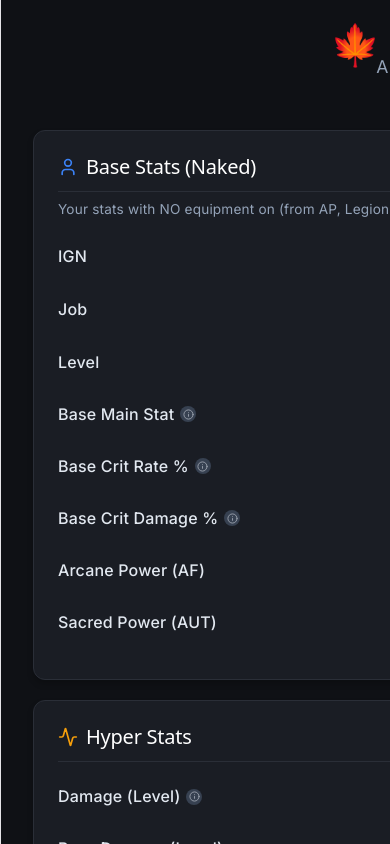
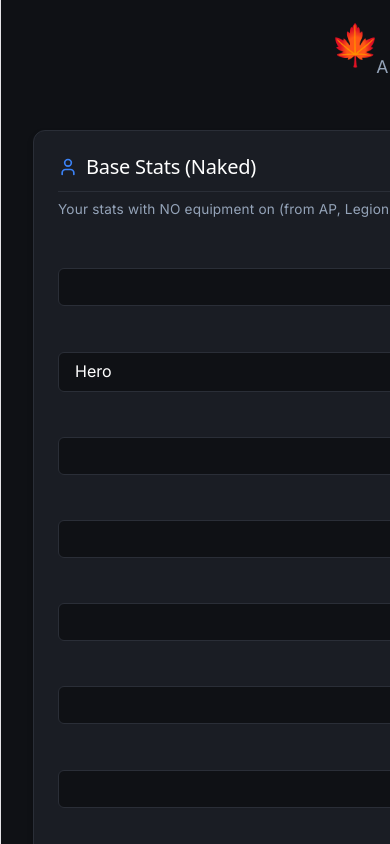
Before and after one commit to AlmogB45/maplestory-companion, a React (Vite) app: page / in a window 390 px wide. Shown: the top 844 px of the page. Built offline with nearby package versions, Linux system fonts and the light colour scheme.

Commit message:
style: fix mobile responsiveness for inputs and modal

```diff
--- a/src/App.css
+++ b/src/App.css
@@ -56,6 +56,21 @@ body {
 @media (max-width: 768px) {
   .layout-grid {
     grid-template-columns: 1fr;
+  }
+
+  .input-group {
+    flex-direction: column;
+    align-items: flex-start;
+    gap: 8px;
+  }
+
+  .input-group input, .select-input {
+    width: 100% !important;
+    box-sizing: border-box;
+  }
+
+  .cp-display {
+    font-size: 2.2rem;
   }
 }
 
--- a/src/components/EquipmentGrid.css
+++ b/src/components/EquipmentGrid.css
@@ -36,6 +36,10 @@
   }
   .eq-label {
     font-size: 0.55rem;
+  }
+  .modal-content {
+    width: 95%;
+    max-width: 100%;
   }
 }
 
```
